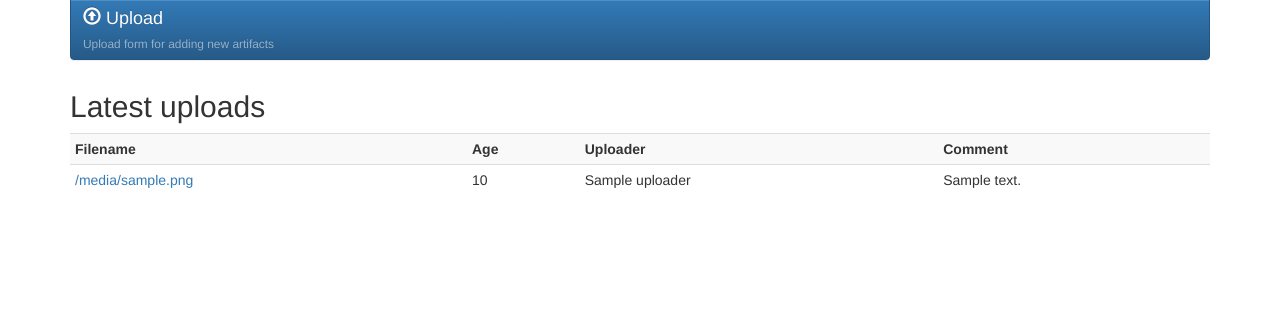
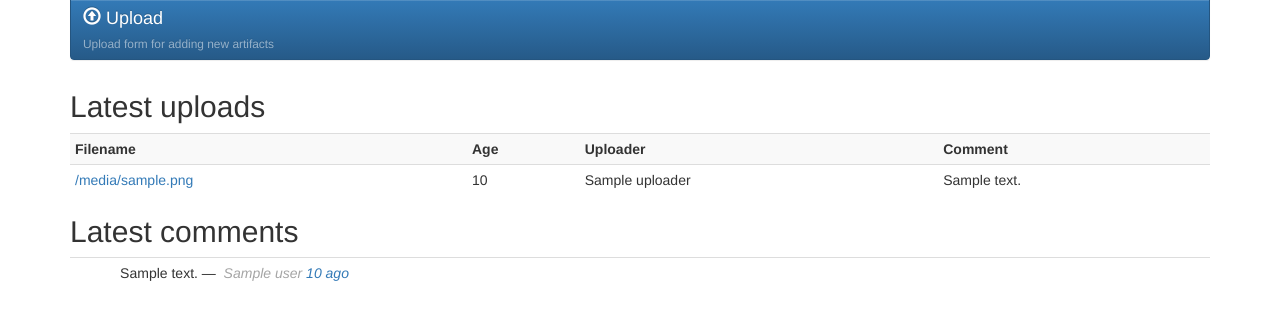
Before and after one commit to Zitrax/Artifakt, a Python web app: template artifakt/templates/home.jinja2 in a window 1280 px wide. Shown: the part 210-542 px from the top of the page. Run offline with Jinja, Linux system fonts and the light colour scheme; the template is opened without the code that fills it: most values are stand-ins (such as "Sample title", 1, 10 or a date in 2020); some libraries are stand-ins or nearby versions.

Commit message:
Comments on front page

```diff
--- a/artifakt/templates/artifact.jinja2
+++ b/artifakt/templates/artifact.jinja2
@@ -120,7 +120,7 @@
             </div>
 
             <div class="panel-body">
-                <input id="new_comment" class="input-sm" type="text" placeholder="New comment">
+                <input style="margin: 0 0 0 20px;" id="new_comment" class="input-sm" type="text" placeholder="New comment">
                 <hr>
                 <ul id="comments">
                     {% for comment in artifact.root_comments recursive %}
--- a/artifakt/templates/home.jinja2
+++ b/artifakt/templates/home.jinja2
@@ -12,11 +12,15 @@
     <ul class="btn-group-vertical">
         <a type="button" class="btn btn-primary btn-block" href="artifacts">
             <h4 class="list-group-item-heading text-left"><span class="glyphicon glyphicon-list"></span>List</h4>
-            <p class="list-group-item-text text-left opacity"><small>List all artifacts in the database</small></p>
+            <p class="list-group-item-text text-left opacity">
+                <small>List all artifacts in the database</small>
+            </p>
         </a>
         <a type="button" class="btn btn-primary btn-block" href="upload">
             <h4 class="list-group-item-heading text-left"><span class="glyphicon glyphicon-upload"></span>Upload</h4>
-            <p class="list-group-item-text text-left opacity"><small>Upload form for adding new artifacts</small></p>
+            <p class="list-group-item-text text-left opacity">
+                <small>Upload form for adding new artifacts</small>
+            </p>
         </a>
     </ul>
 
@@ -44,6 +48,23 @@
             </tr>
         {% endfor %}
     </table>
+
+    <h2>Latest comments</h2>
+    <table class="table table-striped table-hover table-condensed">
+        <tr>
+        </tr>
+        {% for comment in comments %}
+            <tr>
+                <td>
+                <td><span class="comment">{{ comment.comment }}</span>&nbsp;&mdash;&nbsp;
+                    <span class="comment_by">{{ comment.user }}</span>
+                    <span class="comment_age" title="{{ comment.time }}"><a
+                            href="/artifact/{{ comment.artifakt_sha1 }}">{{ comment.age }} ago</a></span>&nbsp;
+                </td>
+                </td>
+            </tr>
+        {% endfor %}
+    </table>
 </div>
 </body>
 </html>
--- a/artifakt/views/home.py
+++ b/artifakt/views/home.py
@@ -2,11 +2,12 @@ from pyramid.view import view_config
 from sqlalchemy import or_
 
 from artifakt import DBSession
-from artifakt.models.models import Artifakt
+from artifakt.models.models import Artifakt, Comment
 
 
 @view_config(route_name='home', renderer='artifakt:templates/home.jinja2')
 def artifact(_):
     return {'artifacts': DBSession.query(Artifakt)
                                   .filter(or_(Artifakt.is_bundle, Artifakt.bundle_id == None))
-                                  .order_by(Artifakt.created.desc()).limit(5)}
+                                  .order_by(Artifakt.created.desc()).limit(5),
+            'comments': DBSession.query(Comment).order_by(Comment.time.desc()).limit(5)}
```
Lines whose indentation alone changed are shown as unchanged.
